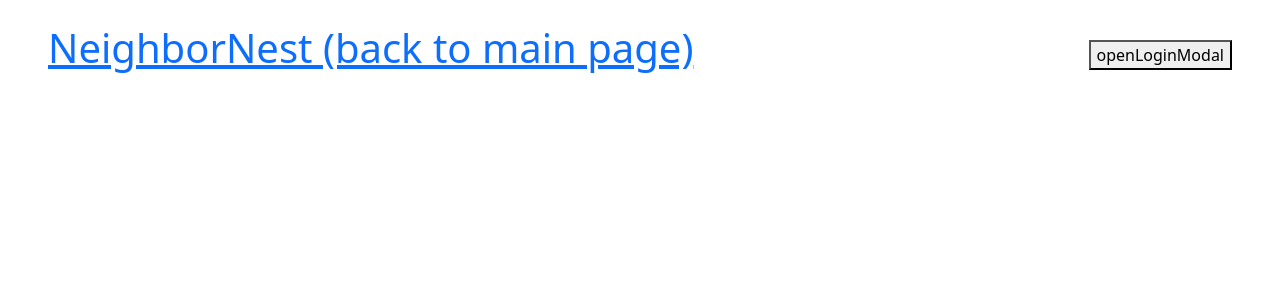
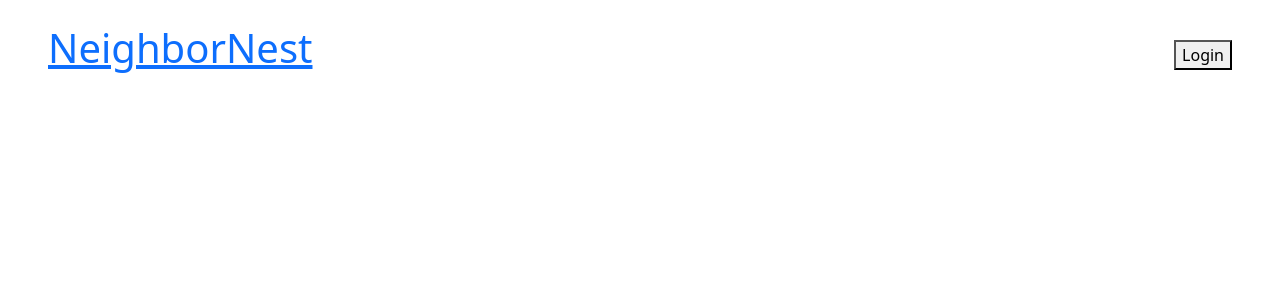
Before and after one commit to evgfed1/neighbornest-ui, a Vue app: page / in a window 1280 px wide. Shown: the top 300 px of the page. Built offline with nearby package versions, Linux system fonts and the light colour scheme.

Commit message:
improved button names

```diff
--- a/src/App.vue
+++ b/src/App.vue
@@ -4,7 +4,7 @@
   <div class="d-flex justify-content-between ms-5 me-5 mt-4 mb-5">
     <div class="">
       <router-link to="/">
-        <h1>NeighborNest (back to main page)</h1>
+        <h1>NeighborNest</h1>
       </router-link>
     </div>
 
@@ -14,7 +14,7 @@
           <button @click="$router.push('/homepage')">To home page</button>
         </template>
         <template v-else>
-          <button @click="openLoginModal">openLoginModal</button>
+          <button @click="openLoginModal">Login</button>
         </template>
       </nav>
     </div>
--- a/src/components/modal/LoginModal.vue
+++ b/src/components/modal/LoginModal.vue
@@ -8,11 +8,11 @@
     </template>
     <template #body>
       <div class="input-group mb-3">
-        <span class="input-group-text">Username (LoginModal)</span>
+        <span class="input-group-text">Username</span>
         <input v-model="username" type="text" class="form-control">
       </div>
       <div class="input-group mb-3">
-        <span class="input-group-text">Password (LoginModal)</span>
+        <span class="input-group-text">Password</span>
         <input v-model="password" type="text" class="form-control">
       </div>
     </template>
```
